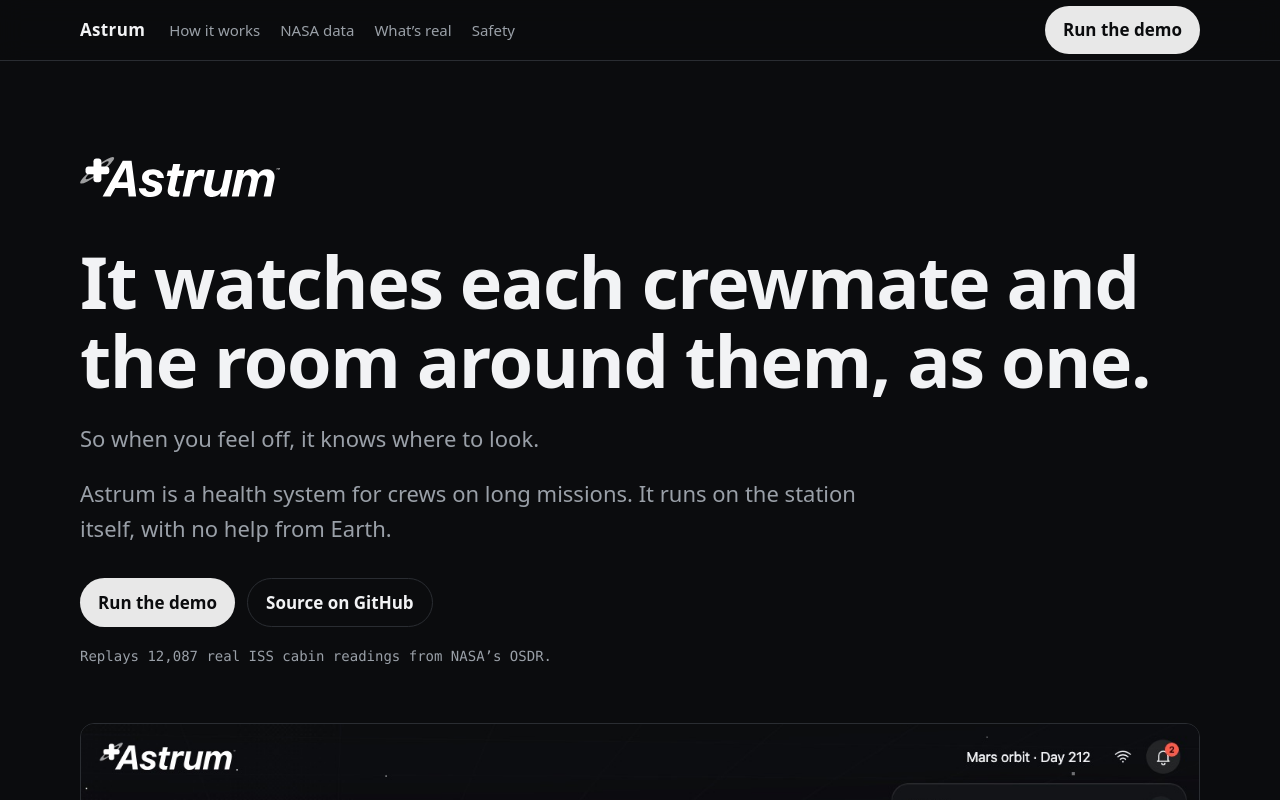
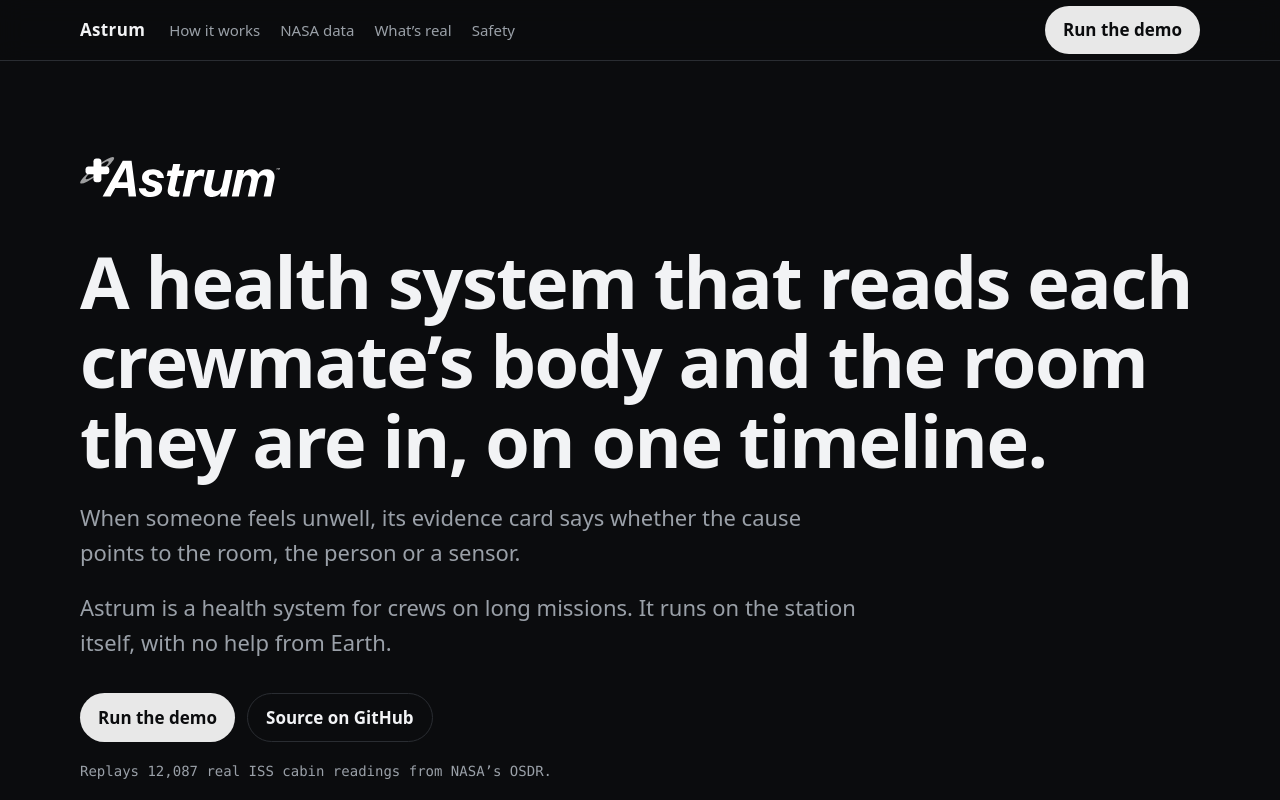
Before and after one commit to caioagralemos/Astrum, a React (Vite) app in the folder site/: page / in a window 1280 px wide. Shown: the top 800 px of the page. Built offline with nearby package versions, Linux system fonts and the light colour scheme.

Commit message:
Product website: clearer premise, story and source descriptions

```diff
--- a/site/index.html
+++ b/site/index.html
@@ -3,7 +3,7 @@
   <head>
     <meta charset="utf-8" />
     <meta name="viewport" content="width=device-width, initial-scale=1, viewport-fit=cover" />
-    <meta name="description" content="Astrum watches each crewmate and the room around them, as one. A crew health system for long space missions." />
+    <meta name="description" content="Astrum: a crew health system for long space missions. It reads each crewmate’s body and the room they are in, on one timeline." />
     <title>Astrum</title>
   </head>
   <body>
--- a/site/src/App.tsx
+++ b/site/src/App.tsx
@@ -37,8 +37,8 @@ interface Pillar {
 }
 
 const COPY = {
-  premise: 'It watches each crewmate and the room around them, as one.',
-  lead: 'So when you feel off, it knows where to look.',
+  premise: draft('A health system that reads each crewmate’s body and the room they are in, on one timeline.'),
+  lead: draft('When someone feels unwell, its evidence card says whether the cause points to the room, the person or a sensor.'),
   what: 'Astrum is a health system for crews on long missions. It runs on the station itself, with no help from Earth.',
   count: 'Replays 12,087 real ISS cabin readings from NASA’s OSDR.',
   heroShot: {
@@ -68,7 +68,7 @@ const COPY = {
 
   how: {
     title: 'How it works',
-    body: draft('Reyes has woken with a headache three mornings running. Her quarters stayed under NASA’s CO2 limit, so no alarm fired. The hub lines up her own normal, the rooms she has been in and her crewmates, and its evidence card points to her room. Tonight the air in her quarters stops moving and the CO2 climbs past the limit: she is asked if she is OK, the Crew Medical Officer is told, and when she doesn’t answer, everyone is.'),
+    body: draft('On three mornings in a row Reyes reports a headache. The CO2 in her quarters is below NASA’s limit, so no alarm sounds. The hub lines up her own normal, the rooms she has been in and her crewmates, and its evidence card points to her room. Tonight the air in her quarters stops moving and the CO2 climbs past the limit: she is asked if she is OK, the Crew Medical Officer is told, and when she doesn’t answer, everyone is.'),
   },
 
   pillars: [
@@ -124,7 +124,7 @@ const COPY = {
 
   sources: {
     title: 'The NASA data behind it',
-    body: draft('NASA’s data is what the hub computes with. Each source, what Astrum does with it, and its caveat where there is one.'),
+    body: draft('NASA’s data is what the hub computes with. For each source: what it is, how the hub uses it, and any caveat.'),
     rows: [
       [
         draft('NASA OSDR, Environmental Data Application'),
@@ -217,7 +217,7 @@ const COPY = {
       ['The AI doesn’t write emergency steps.', draft('Steps come only from cards our medical lead has approved, picked by rules, never by the model.')],
       [draft('The AI only answers from NASA’s text and the readings.'), 'If NASA’s pages don’t cover a question, it says it doesn’t know.'],
     ] satisfies [Line, Line][],
-    note: 'Astrum is a hackathon prototype, not a medical device.',
+    note: draft('Built during NASA Space Apps 2026. Astrum is not a medical device.'),
     howTitle: draft('How an answer is built'),
     how: [
       draft('The hub writes the facts: sentences built by code from the readings and the evidence card, each with its label, and NASA’s passage quoted word for word.'),
@@ -369,8 +369,8 @@ export function App() {
       <main id="main">
         <div className="hero wrap" id="top">
           <img className="logo" src="./brand/logo.svg" alt="Astrum" width={505} height={104} />
-          <h1>{COPY.premise}</h1>
-          <p className="lead">{COPY.lead}</p>
+          <h1 {...mark(COPY.premise)}>{text(COPY.premise)}</h1>
+          <p className="lead" {...mark(COPY.lead)}>{text(COPY.lead)}</p>
           <p className="lead">{COPY.what}</p>
           <div className="actions">
             <a className="button" href={DEMO}>Run the demo</a>
@@ -510,7 +510,7 @@ export function App() {
                 </div>
               ))}
             </div>
-            <p className="muted" style={{ marginTop: 24 }}>{safety.note}</p>
+            <p className="muted" style={{ marginTop: 24 }} {...mark(safety.note)}>{text(safety.note)}</p>
 
             <div className="sub">
               <h3 {...mark(safety.howTitle)}>{text(safety.howTitle)}</h3>
```
